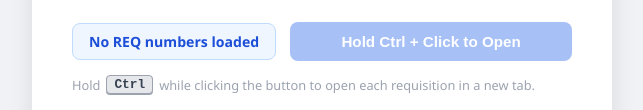
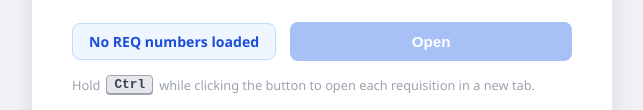
Before and after one commit to bl399422/rpe, a plain HTML site: page index.html in a window 1280 px wide. Shown: the part 583-693 px from the top of the page, without its empty margins (318-961 px from the left). Drawn offline with nearby package versions, Linux system fonts and the light colour scheme.

Commit message:
Change button text

```diff
--- a/index.html
+++ b/index.html
@@ -189,7 +189,7 @@
 
   <div class="controls">
     <div class="counter" id="counter">No REQ numbers loaded</div>
-    <button id="open-btn" disabled>Hold Ctrl + Click to Open</button>
+    <button id="open-btn" disabled>Open</button>
   </div>
 
   <p class="hint">
```
